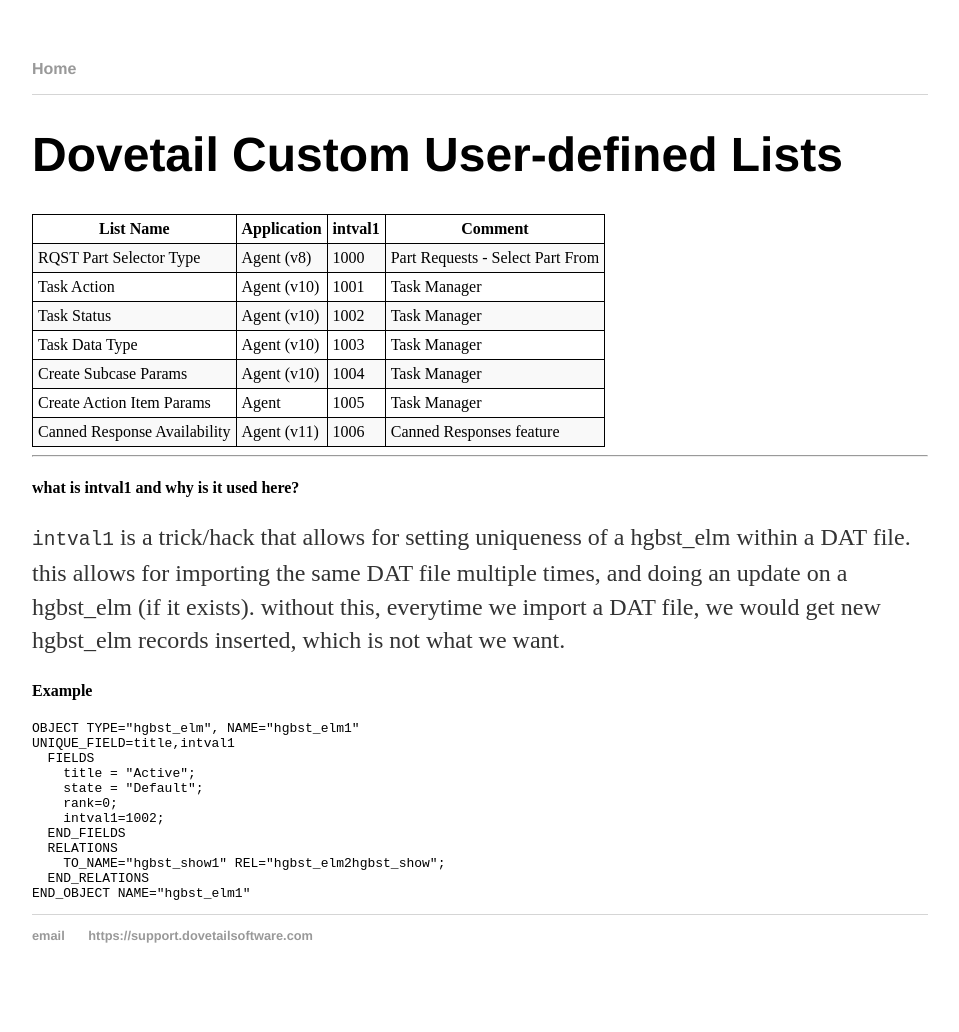
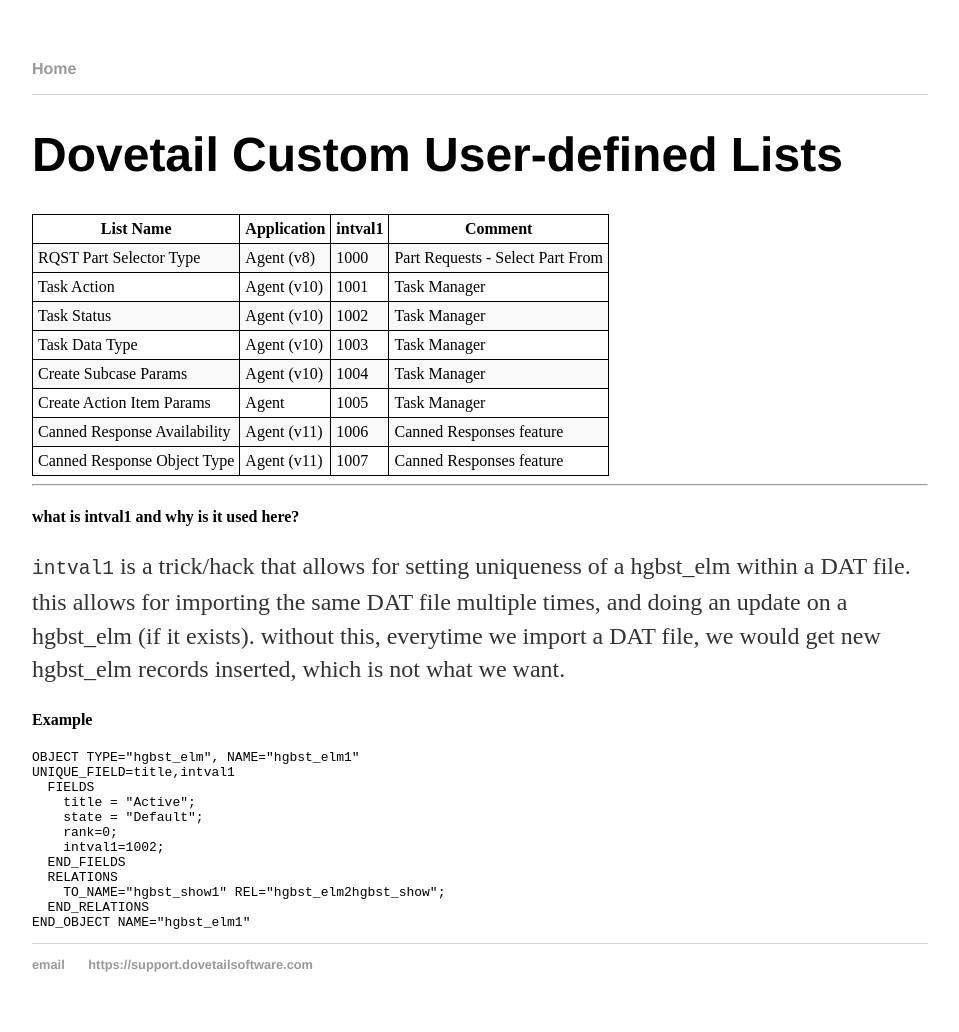
Before and after one commit to DovetailSoftware/dovetail-defined, a Jekyll site: the page built from pages/user-defined-lists.md, in a window 1280 px wide. Shown: the whole page, without its empty margins (160-1119 px from the left). Built offline with Jekyll 4.4.1, drawn with Linux system fonts in a browser that asks for light colours; before the commit the page ends 1003 px from its top, so only the background shows below that.

Commit message:
add Canned Response Object Type

```diff
--- a/pages/user-defined-lists.md
+++ b/pages/user-defined-lists.md
@@ -15,7 +15,7 @@
 | Create Subcase Params | Agent (v10)  | 1004 | Task Manager|
 | Create Action Item Params | Agent  | 1005 | Task Manager|
 | Canned Response Availability | Agent (v11) | 1006 | Canned Responses feature|
-
+| Canned Response Object Type | Agent (v11) | 1007 | Canned Responses feature|
 
 ---
 
```
